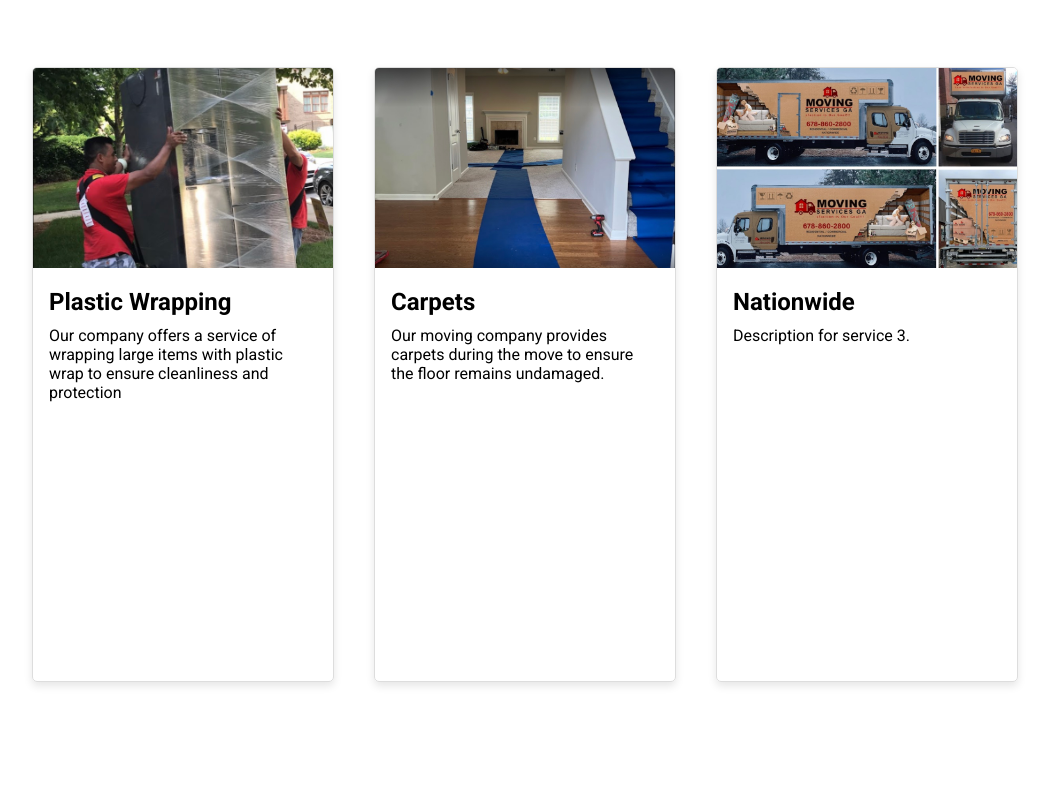
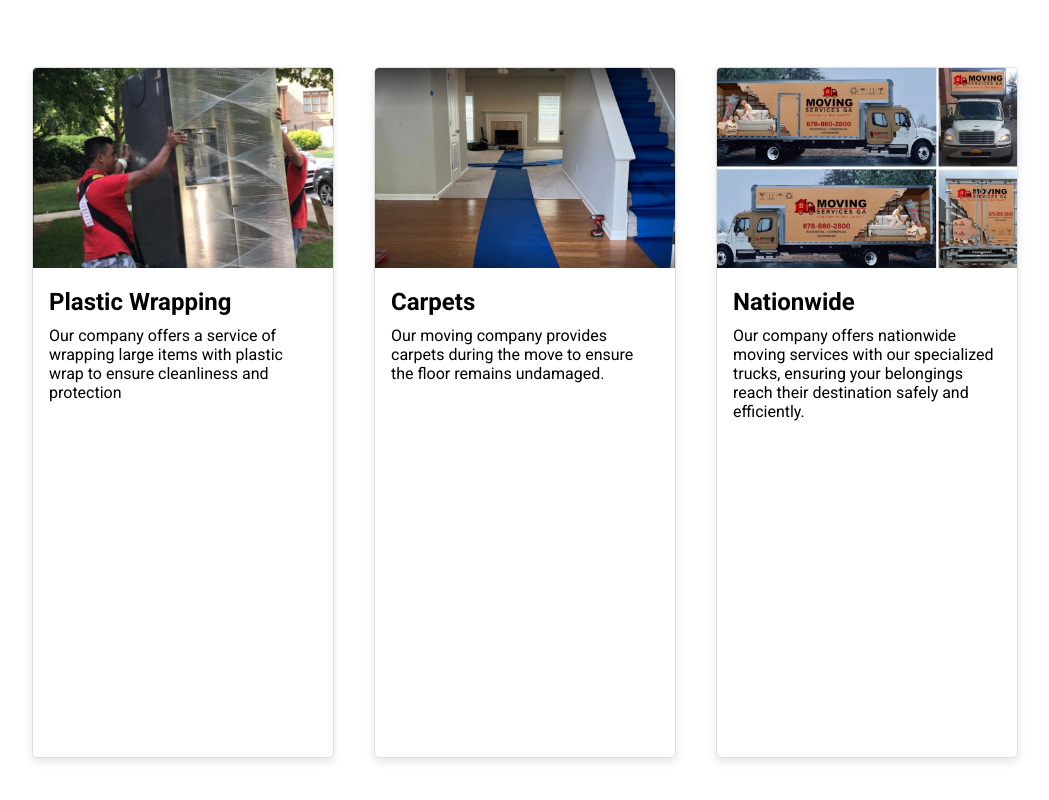
Before and after one commit to cherilynkim/moving-service-ga, a React (Create React App) app: page / in a window 1280 px wide. Shown: the part 2307-3107 px from the top of the page, without its empty margins (115-1164 px from the left). Before the commit the page ends 3049 px from the top, so only its background shows below. Built offline with nearby package versions, Linux system fonts and the light colour scheme.

Commit message:
second commit

```diff
--- a/package.json
+++ b/package.json
@@ -15,7 +15,7 @@
     "react": "^18.3.1",
     "react-dom": "^18.3.1",
     "react-router-dom": "^6.23.1",
-    "react-scripts": "^3.0.1",
+    "react-scripts": "^5.0.1",
     "web-vitals": "^2.1.4"
   },
   "scripts": {
@@ -43,5 +43,8 @@
       "last 1 firefox version",
       "last 1 safari version"
     ]
+  },
+  "devDependencies": {
+    "gh-pages": "^6.1.1"
   }
 }
--- a/src/components/pages/HomePAge.js
+++ b/src/components/pages/HomePAge.js
@@ -59,7 +59,7 @@ function HomePage() {
             <img src="image17.jpg" alt="Service 3" className="card-image" />
             <div className="card-content">
               <h3 className="card-title">Nationwide</h3>
-              <p className="card-description">Description for service 3.</p>
+              <p className="card-description">Our company offers nationwide moving services with our specialized trucks, ensuring your belongings reach their destination safely and efficiently.</p>
               <div className="blanks"></div>
             </div>
           </div>
```
Also changed, not shown: 1 other file (tests, documents, lock files or other folders).
